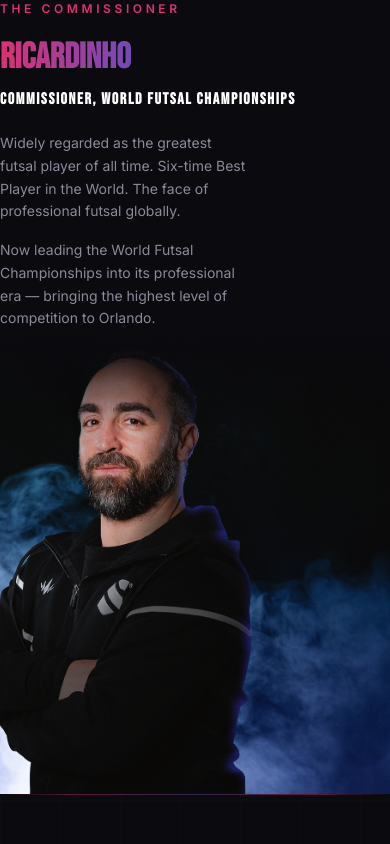
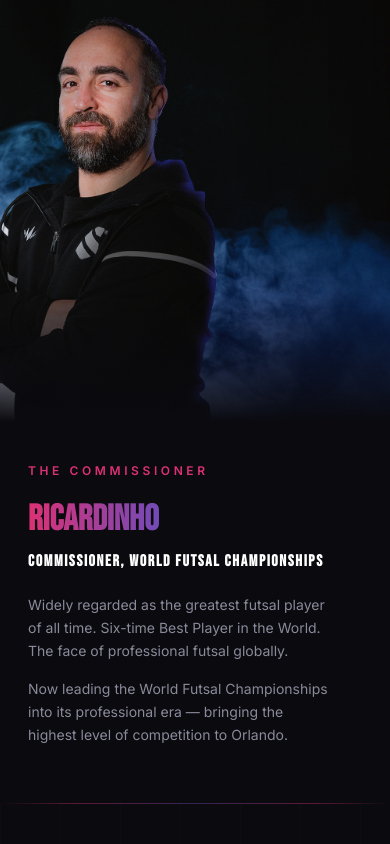
Before and after one commit to AQuincoses/wfc-pro-site, a React (Vite) app: page / in a window 390 px wide. Shown: the part 4180-5024 px from the top of the page. Built offline with nearby package versions, Linux system fonts and the light colour scheme.

Commit message:
mobile adjustments

```diff
--- a/src/sections/Commissioner.jsx
+++ b/src/sections/Commissioner.jsx
@@ -1,28 +1,8 @@
 import { motion } from 'framer-motion'
 
-export default function Commissioner() {
+function CommissionerText({ className = '' }) {
   return (
-    <section className="relative overflow-hidden w-full" style={{ padding: 0 }}>
-      {/* Mobile: stacked layout — text on top, image below */}
-      {/* Desktop: side-by-side with background image */}
-
-      {/* Desktop background image */}
-      <div
-        className="hidden lg:block absolute inset-0"
-        style={{
-          backgroundImage: "url('/ricardinho-hero.jpg')",
-          backgroundSize: 'cover',
-          backgroundPosition: '35% center',
-          backgroundRepeat: 'no-repeat',
-        }}
-      />
-
-      <div className="flex flex-col lg:flex-row w-full lg:min-h-screen">
-        {/* Mobile: text first */}
-        <div
-          className="relative w-full lg:order-2 lg:w-[45%] flex flex-col justify-center bg-[var(--bg-dark)] lg:bg-transparent px-10 pt-20 pb-10 sm:px-12 lg:px-10 lg:pt-0 lg:pb-0 lg:py-16 xl:px-12 xl:py-16"
-        >
-          <div className="relative z-10 lg:pr-12">
+    <div className={className}>
       <motion.p
         initial={{ opacity: 0, y: 20 }}
         whileInView={{ opacity: 1, y: 0 }}
@@ -58,7 +38,7 @@
         >
           Commissioner, World Futsal Championships
         </p>
-              <div className="max-w-[250px] sm:max-w-[340px] lg:max-w-[500px]">
+        <div className="max-w-[300px] sm:max-w-[380px] lg:max-w-[500px]">
           <p className="text-sm sm:text-base lg:text-xl leading-relaxed text-[var(--text-secondary)]" style={{ marginBottom: '16px' }}>
             Widely regarded as the greatest futsal player of all time. Six-time Best Player in the World. The face of professional futsal globally.
           </p>
@@ -68,23 +48,53 @@
         </div>
       </motion.div>
     </div>
-        </div>
+  )
+}
 
-        {/* Desktop: image spacer (left side) */}
-        <div className="hidden lg:block lg:order-1 lg:w-[55%] flex-shrink-0" />
+export default function Commissioner() {
+  return (
+    <section className="relative overflow-hidden w-full" style={{ padding: 0 }}>
 
-        {/* Mobile: Ricardinho image below text */}
-        <div className="relative w-full lg:hidden" style={{ height: '55vh' }}>
+      {/* ─── MOBILE LAYOUT ─── */}
+      <div className="lg:hidden">
+        {/* Image */}
+        <div className="relative w-full" style={{ height: '50vh' }}>
           <img
             src="/ricardinho-hero.jpg"
             alt="Ricardinho"
             className="absolute inset-0 w-full h-full object-cover"
-            style={{ objectPosition: '35% 20%' }}
+            style={{ objectPosition: '42% center' }}
           />
-          {/* Top fade into dark bg */}
-          <div className="absolute inset-x-0 top-0 h-24 bg-gradient-to-b from-[var(--bg-dark)] to-transparent" />
+          {/* Bottom fade into dark */}
+          <div className="absolute inset-x-0 bottom-0 h-32 bg-gradient-to-t from-[var(--bg-dark)] to-transparent" />
+        </div>
+
+        {/* Text */}
+        <div className="bg-[var(--bg-dark)]" style={{ padding: '40px 28px 56px' }}>
+          <CommissionerText />
         </div>
       </div>
+
+      {/* ─── DESKTOP LAYOUT ─── */}
+      <div
+        className="hidden lg:flex lg:flex-row w-full"
+        style={{
+          minHeight: '100vh',
+          backgroundImage: "url('/ricardinho-hero.jpg')",
+          backgroundSize: 'cover',
+          backgroundPosition: '35% center',
+          backgroundRepeat: 'no-repeat',
+        }}
+      >
+        {/* Image spacer — left side */}
+        <div className="lg:w-[55%] flex-shrink-0" />
+
+        {/* Text — right side */}
+        <div className="lg:w-[45%] flex flex-col justify-center px-10 py-16 xl:px-12 xl:py-16">
+          <CommissionerText className="pr-12" />
+        </div>
+      </div>
+
     </section>
   )
 }
```
Lines whose indentation alone changed are shown as unchanged.
